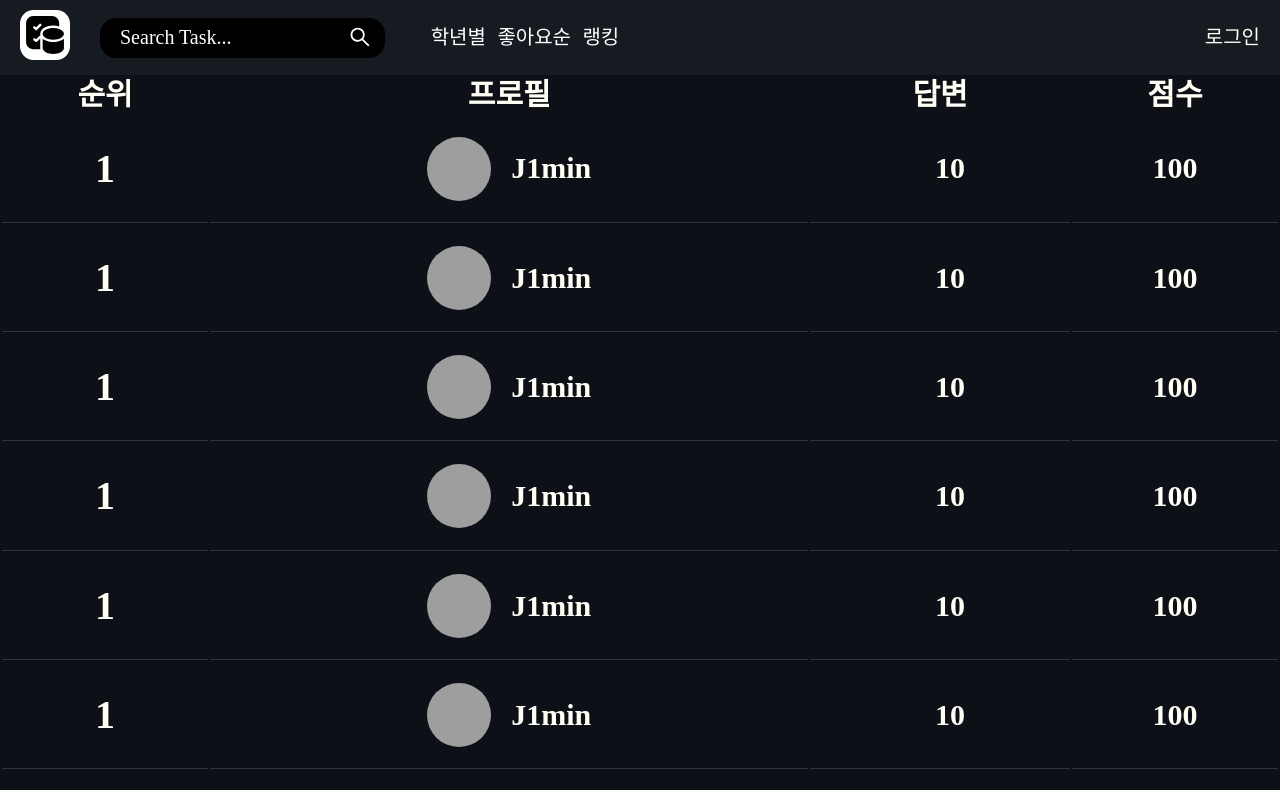
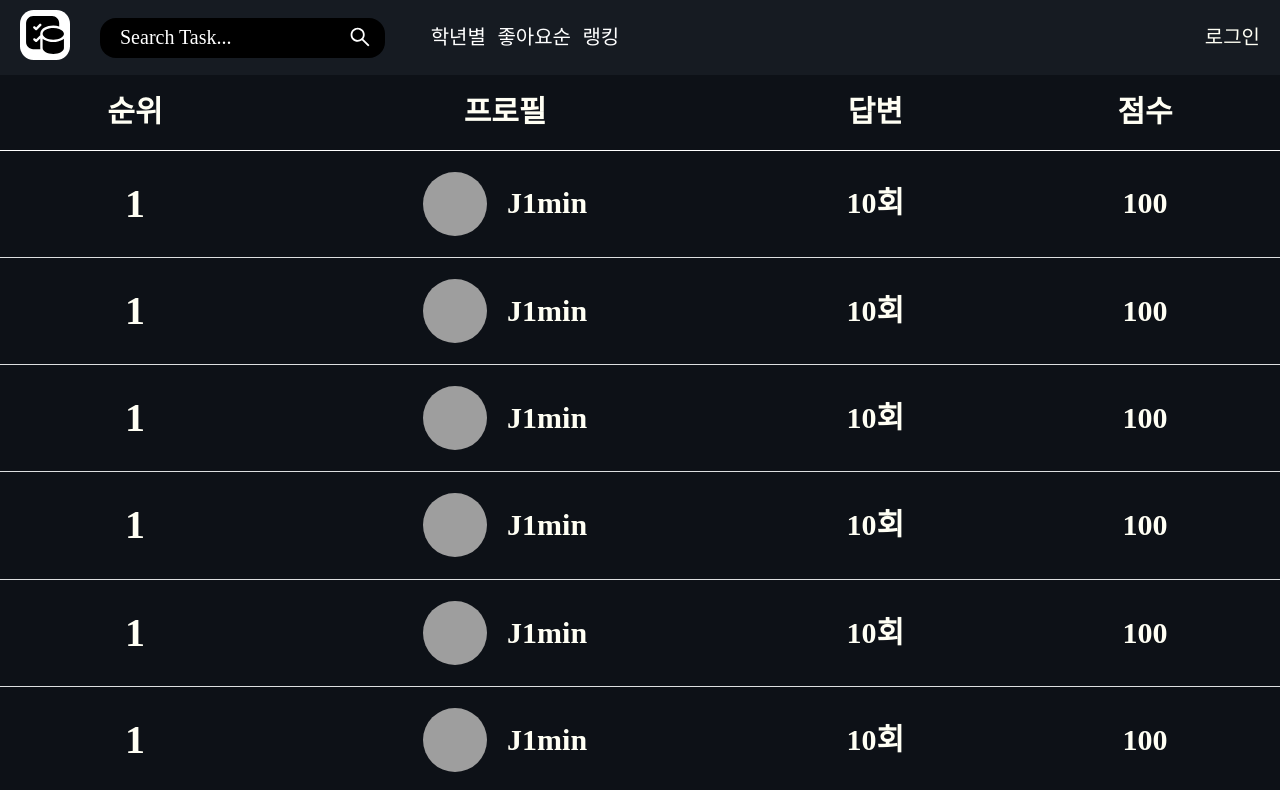
Before and after one commit to Task-DB/Frontend, a Next.js app: page /rank in a window 1280 px wide. Shown: the top 790 px of the page. Built offline with nearby package versions, Linux system fonts and the light colour scheme; grey boxes are pictures that could not be loaded; a web font is replaced by a local one.

Commit message:
ADD :: table border-space 삭제, border-bottom 추가

```diff
--- a/domain/rank/components/rankElement.style.ts
+++ b/domain/rank/components/rankElement.style.ts
@@ -2,10 +2,8 @@ import styled from "styled-components";
 import { theme } from "../../../styles/theme";
 
 export const UserWrapper = styled.tr`
-  margin: 1.5rem auto;
   padding: 0.5rem;
   border-radius: 0.6rem;
-  border: 2px solid ${theme.white};
 `;
 
 export const UserName = styled.h2`
@@ -13,12 +11,10 @@ export const UserName = styled.h2`
 `;
 
 export const UserReplyCount = styled.h2`
-  margin-left: 1rem;
   padding: 0.5rem;
 `;
 
 export const UserGrade = styled.h1`
-  padding: 0.7rem;
   margin: 0;
 `;
 
@@ -44,5 +40,5 @@ export const UserScore = styled.h2``;
 export const UserElement = styled.td`
   text-align: center;
   display: table-cell;
-  border-bottom: 1px solid #2c3640;
+  border-bottom: 1px solid rgb(221, 223, 224);
 `;
--- a/domain/rank/components/rankElement.tsx
+++ b/domain/rank/components/rankElement.tsx
@@ -10,14 +10,6 @@ import {
   UserElement,
 } from "./rankElement.style";
 import Image from "next/image";
-
-//grade: 1,
-// name: "J1min",
-// profile:
-//   "https://avatars.githubusercontent.com/u/80014454?s=400&u=697229e95f7d992ec544f660b009decf907ac4d6&v=4",
-// bio: "어어어어어어어어어어어어어어어어어어어어어어어어어",
-// score: 100,
-// replyCount: 10,
 
 const RankElement: NextPage<{ userData: any }> = ({ userData }) => {
   return (
@@ -41,7 +33,7 @@ const RankElement: NextPage<{ userData: any }> = ({ userData }) => {
       </UserElement>
 
       <UserElement>
-        <UserReplyCount>{userData.replyCount}</UserReplyCount>
+        <UserReplyCount>{userData.replyCount}회</UserReplyCount>
       </UserElement>
 
       <UserElement>
--- a/domain/rank/container/index.style.ts
+++ b/domain/rank/container/index.style.ts
@@ -2,9 +2,11 @@ import styled from "styled-components";
 
 export const RankWrapper = styled.table`
   width: 100%;
+  border-spacing: 0;
 `;
 
 export const RankHeadElement = styled.th`
   font-size: 1.5rem;
-  margin: 1rem 0;
+  padding: 1rem;
+  border-bottom: 1px solid white;
 `;
```
